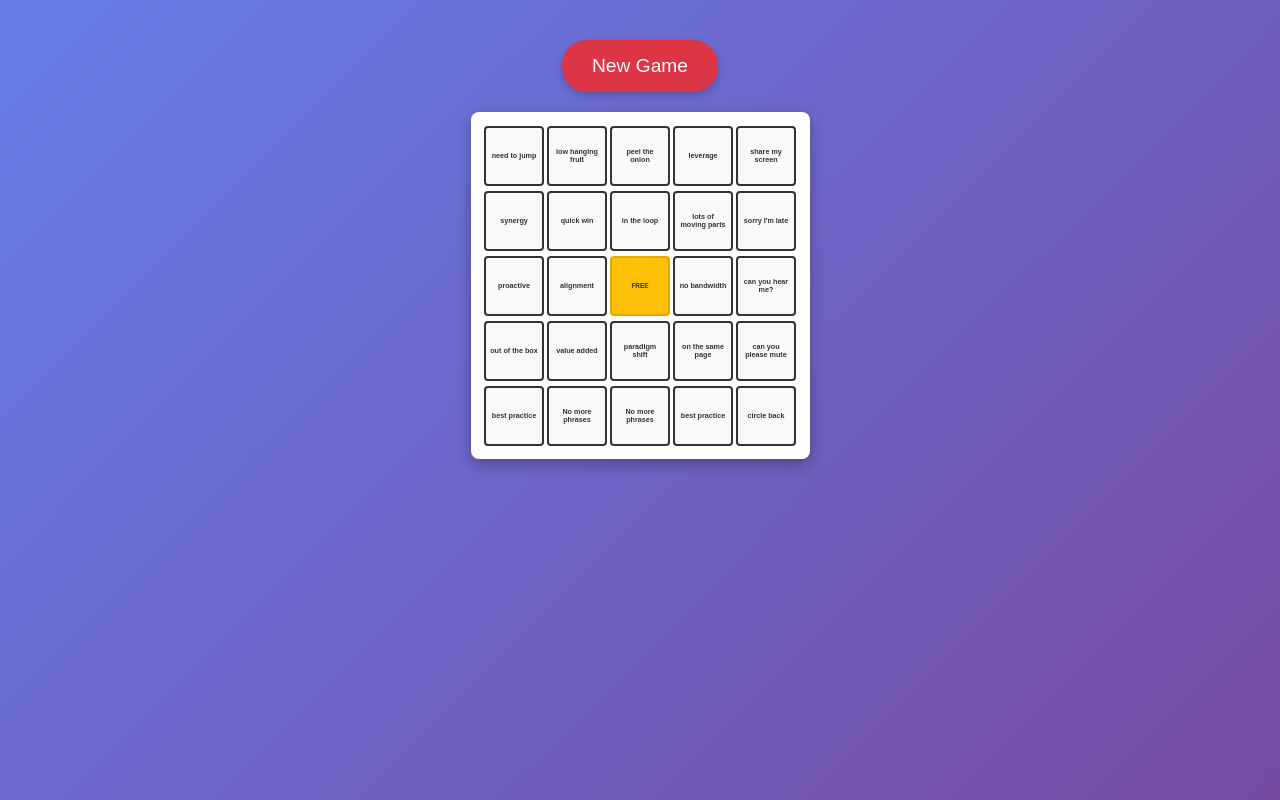
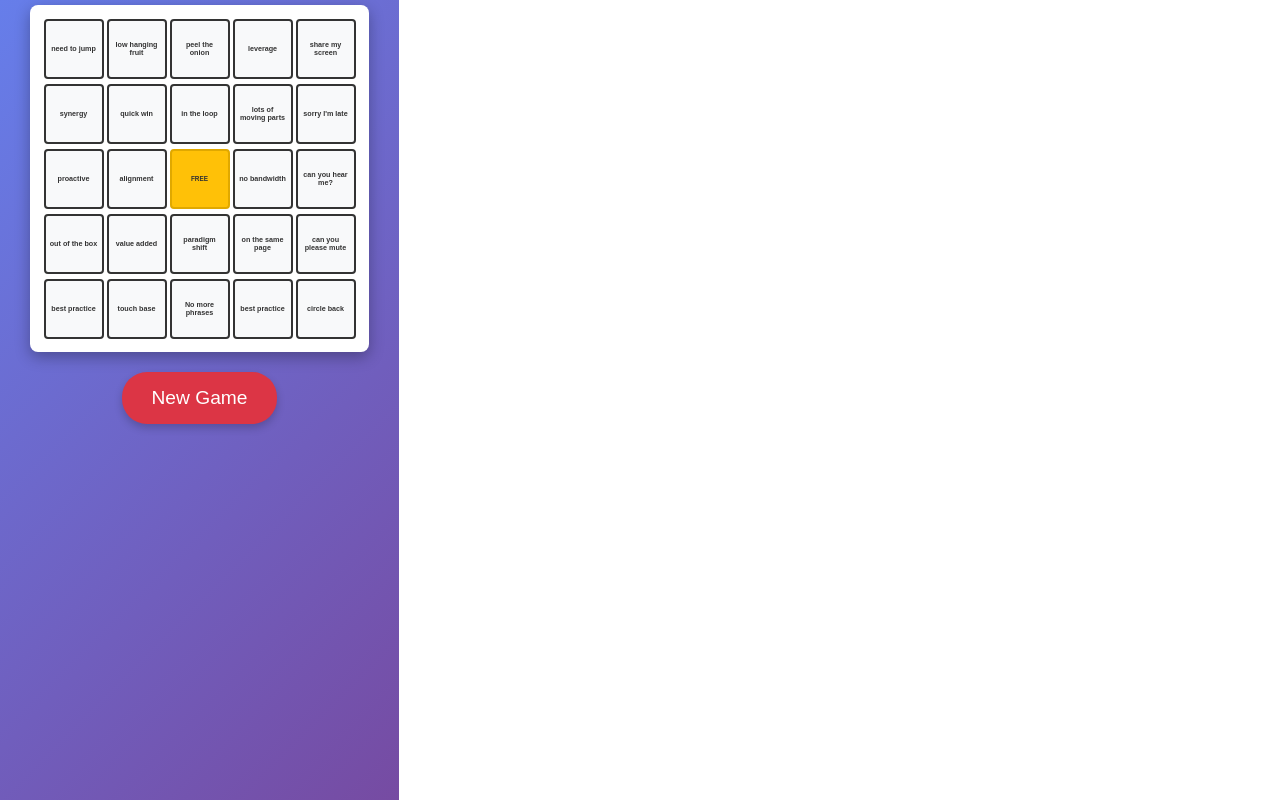
Before and after one commit to moxious/meeting-cost-timer, a React (Create React App) app in the folder bingo/: page / in a window 1280 px wide. Built offline with nearby package versions, Linux system fonts and the light colour scheme; the HTML template or start-up script is replaced by a standard one.

Commit message:
css fixes for compactness

```diff
--- a/bingo/src/BingoBoard.css
+++ b/bingo/src/BingoBoard.css
@@ -1,10 +1,12 @@
 .bingo-container {
-  text-align: center;
-  padding: 20px;
+  text-align: left;
+  padding: 5px 20px;
   font-family: Arial, sans-serif;
   background: linear-gradient(135deg, #667eea 0%, #764ba2 100%);
   min-height: 100vh;
   color: white;
+  width: fit-content;
+  max-width: 100%;
 }
 
 .bingo-container h1 {
@@ -97,7 +99,7 @@
   transition: all 0.3s ease;
   box-shadow: 0 4px 8px rgba(0, 0, 0, 0.2);
   display: block;
-  margin: 20px auto;
+  margin: 5px auto 0 auto;
 }
 
 .reset-button:hover {
@@ -113,7 +115,7 @@
 /* Responsive design for different screen sizes */
 @media (max-width: 480px) {
   .bingo-container {
-    padding: 5px;
+    padding: 5px 10px;
   }
 
   .bingo-board {
@@ -137,6 +139,10 @@
 }
 
 @media (min-width: 1200px) {
+  .bingo-container {
+    padding: 5px 30px;
+  }
+
   .bingo-board {
     padding: 12px;
   }
--- a/bingo/src/BingoBoard.js
+++ b/bingo/src/BingoBoard.js
@@ -9,7 +9,7 @@ const BingoBoard = () => {
         "need to jump", "synergy", "proactive", "out of the box", "best practice", "low hanging fruit",
       ],
       I: [
-        "low hanging fruit", "quick win", "alignment", "value added",
+        "low hanging fruit", "quick win", "alignment", "value added", "touch base", "mission critical",
       ],
       N: [
         "peel the onion", "in the loop", "in the weeds", "paradigm shift",
@@ -110,9 +110,6 @@ const BingoBoard = () => {
 
   return (
     <div className="bingo-container">
-      <button className="reset-button" onClick={resetBoard}>
-        New Game
-      </button>
       <div className="bingo-board">
         {board.map((row, rowIndex) => (
           <div key={rowIndex} className="bingo-row">
@@ -131,6 +128,9 @@ const BingoBoard = () => {
           </div>
         ))}
       </div>
+      <button className="reset-button" onClick={resetBoard}>
+        New Game
+      </button>
     </div>
   );
 };
```
